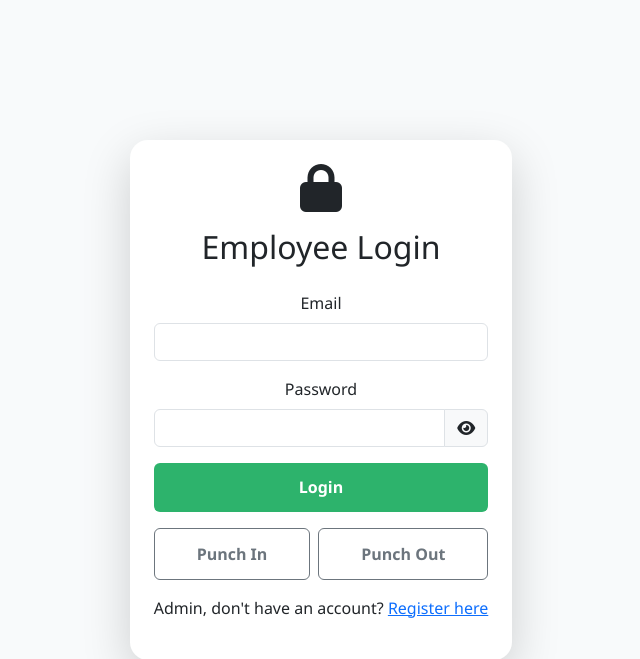
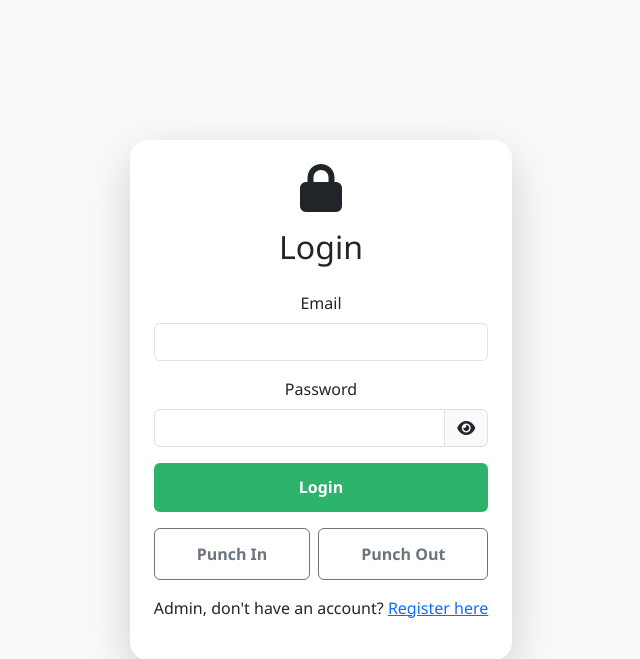
Before and after one commit to DikshaParab/Main_Project, a FastAPI app: page /login in a window 1280 px wide. Shown: the top 659 px of the page, without its empty margins (319-959 px from the left). Run offline with FastAPI, Linux system fonts and the light colour scheme.

Commit message:
Project Completed

```diff
--- a/templates/authentication/login.html
+++ b/templates/authentication/login.html
@@ -19,7 +19,7 @@
             {% endif %}
             <div class="text-center mb-4">
                 <i class="fas fa-lock fa-3x mb-3"></i>
-                <h2>Employee Login</h2>
+                <h2>Login</h2>
             </div>
 
             <form action="/login" method="POST">
```
